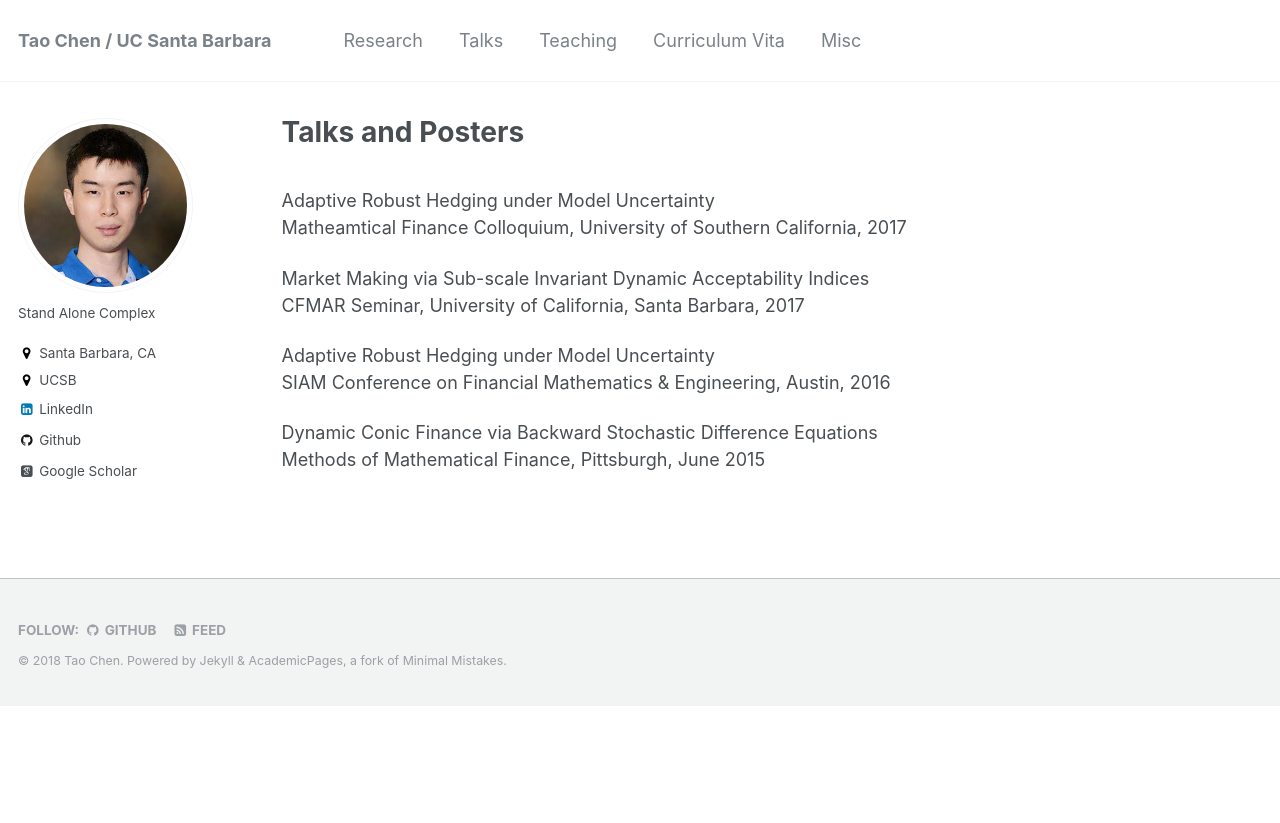
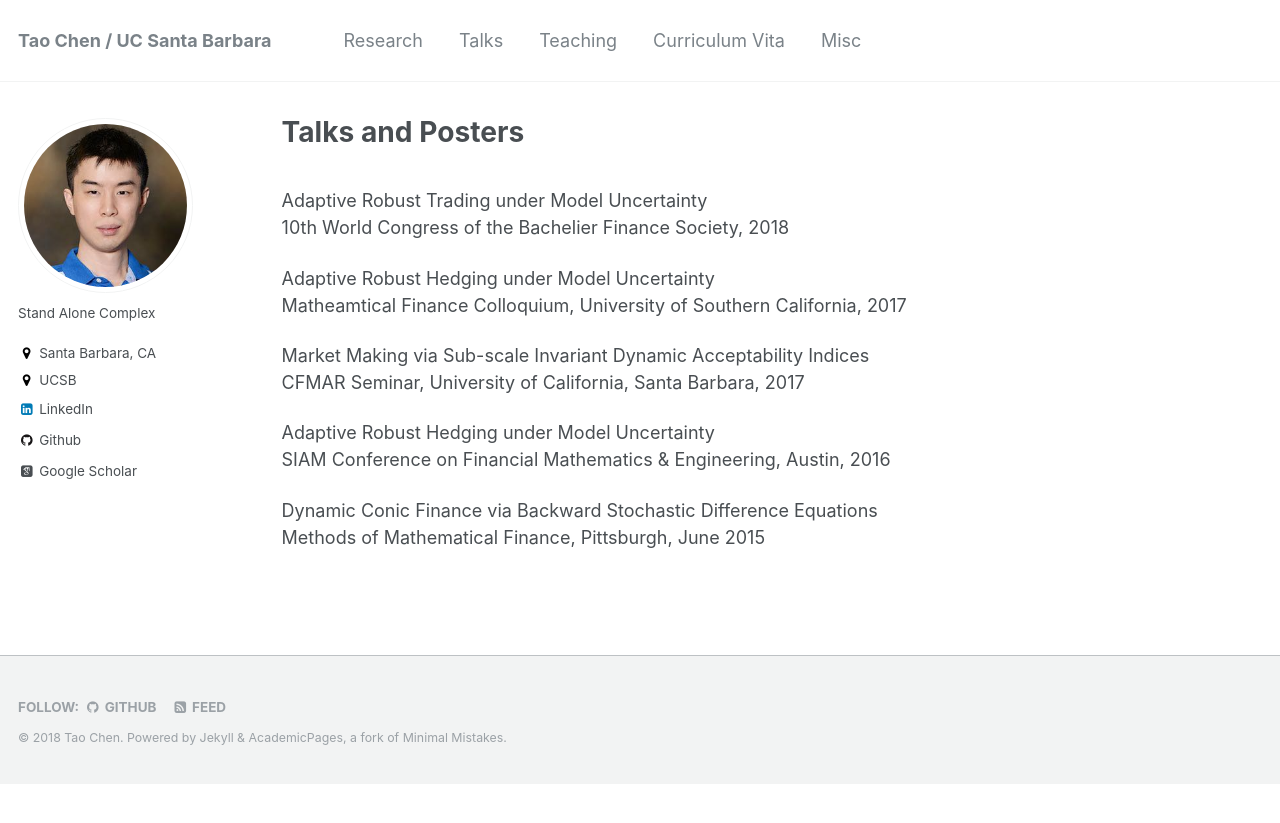
Before and after one commit to cherntodd/cherntodd.github.io, a Jekyll site: the page built from _pages/talk.md, in a window 1280 px wide. Shown: the top 823 px of the page. Built offline with Jekyll 4.4.1, drawn with Linux system fonts in a browser that asks for light colours; some web fonts are replaced.

Commit message:
no message

```diff
--- a/_pages/talk.md
+++ b/_pages/talk.md
@@ -4,6 +4,9 @@ title: "Talks and Posters"
 author_profile: true
 ---
 <br>
+Adaptive Robust Trading under Model Uncertainty
+10th World Congress of the Bachelier Finance Society, 2018
+
 Adaptive Robust Hedging under Model Uncertainty
 Matheamtical Finance Colloquium, University of Southern California, 2017
 
```
